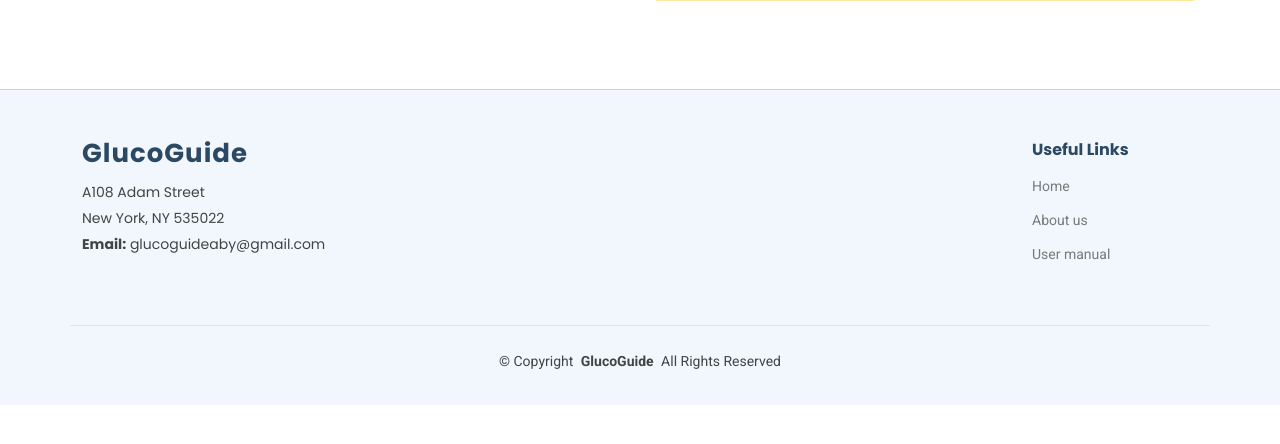
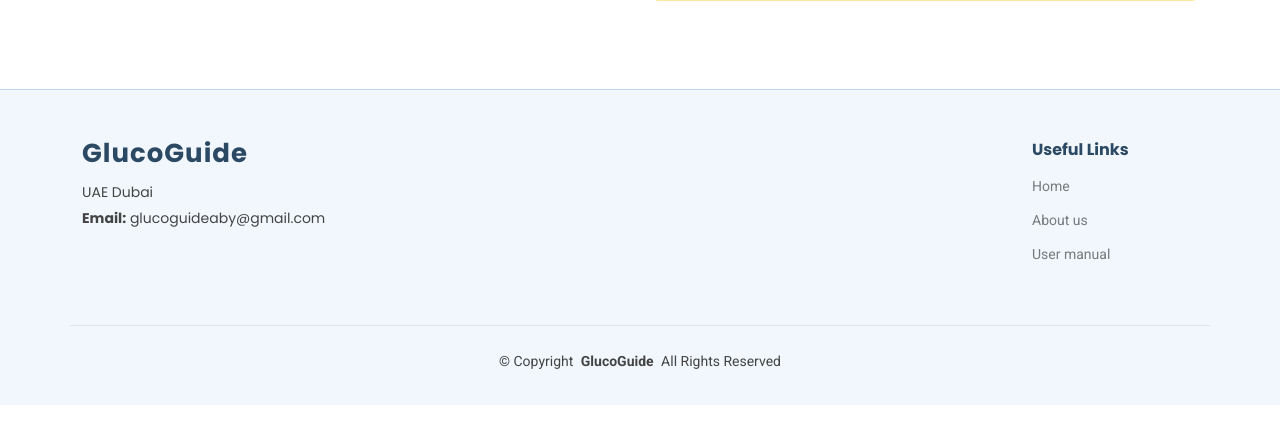
Before and after one commit to Glucoguideproject/GlucoGuide, a Django app: template templates/main/calendar.html in a window 1280 px wide. Shown: the part 202-646 px from the top of the page. Run offline with Django 3.2, Linux system fonts and the light colour scheme; the template is opened without the code that fills it, so the values that code supplies are empty; some libraries are stand-ins or nearby versions.

Commit message:
Update location

```diff
--- a/templates/base.html
+++ b/templates/base.html
@@ -106,8 +106,8 @@
                     <span class="sitename">GlucoGuide</span>
                 </a>
                 <div class="footer-contact">
-                    <p>A108 Adam Street</p>
-                    <p>New York, NY 535022</p>
+                    <p>UAE Dubai </p>
+
                     <p><strong>Email:</strong> <span>glucoguideaby@gmail.com</span></p>
                 </div>
             </div>
```
